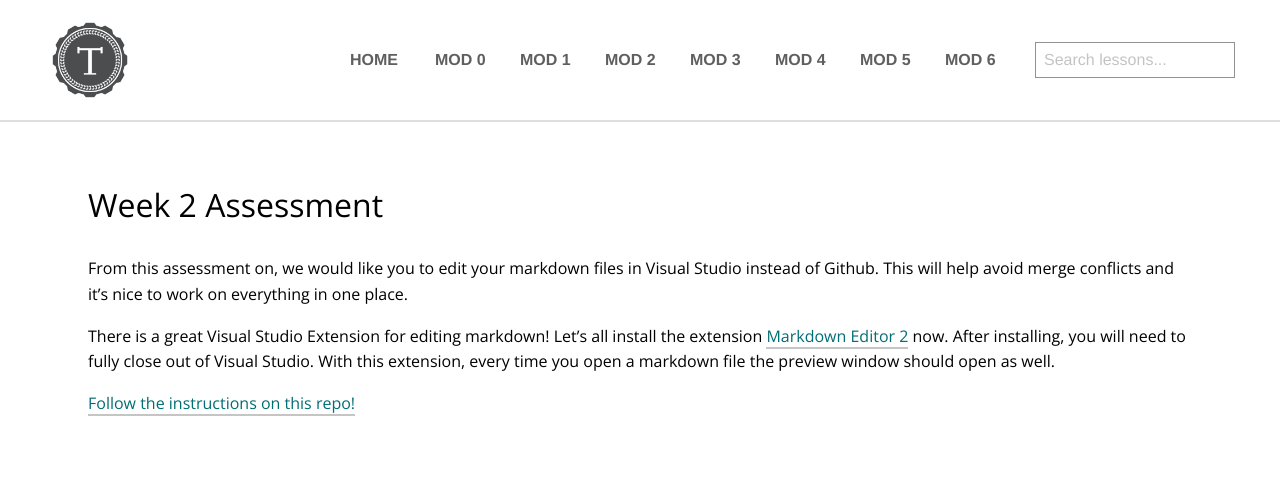
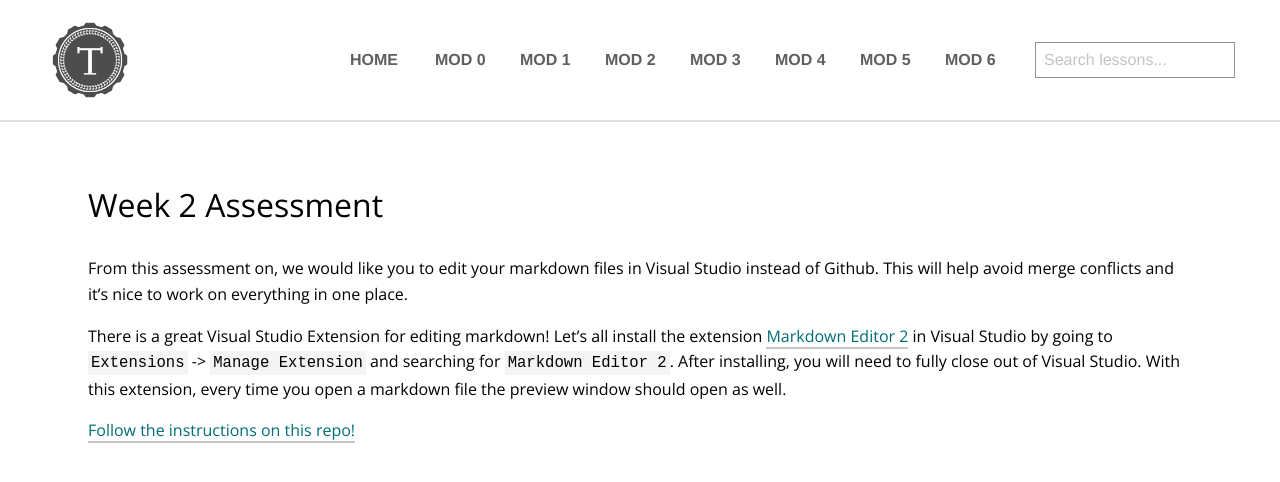
Before and after one commit to turingschool/launch-curriculum, a Jekyll site: the page built from module3/assessments/week2-3448.md, in a window 1280 px wide, cut to the strip 0-896 px from the top of the page. Shown: the top 482 px of the strip. Built offline with Jekyll 4.4.1, drawn with Linux system fonts in a browser that asks for light colours; nearby versions of some CDN libraries; comment, search, counter and statistics services are not loaded.

Commit message:
Add instructions for markdown extension

```diff
--- a/module3/assessments/week2-3448.md
+++ b/module3/assessments/week2-3448.md
@@ -5,6 +5,6 @@ title: Week 2 Assessment
 
 From this assessment on, we would like you to edit your markdown files in Visual Studio instead of Github. This will help avoid merge conflicts and it's nice to work on everything in one place.
 
-There is a great Visual Studio Extension for editing markdown! Let's all install the extension [Markdown Editor 2](https://marketplace.visualstudio.com/items?itemName=MadsKristensen.MarkdownEditor2) now. After installing, you will need to fully close out of Visual Studio. With this extension, every time you open a markdown file the preview window should open as well.
+There is a great Visual Studio Extension for editing markdown! Let's all install the extension [Markdown Editor 2](https://marketplace.visualstudio.com/items?itemName=MadsKristensen.MarkdownEditor2) in Visual Studio by going to `Extensions` -> `Manage Extension` and searching for `Markdown Editor 2`. After installing, you will need to fully close out of Visual Studio. With this extension, every time you open a markdown file the preview window should open as well.
 
 [Follow the instructions on this repo!](https://github.com/turingschool-examples/Launch_3448)
```
